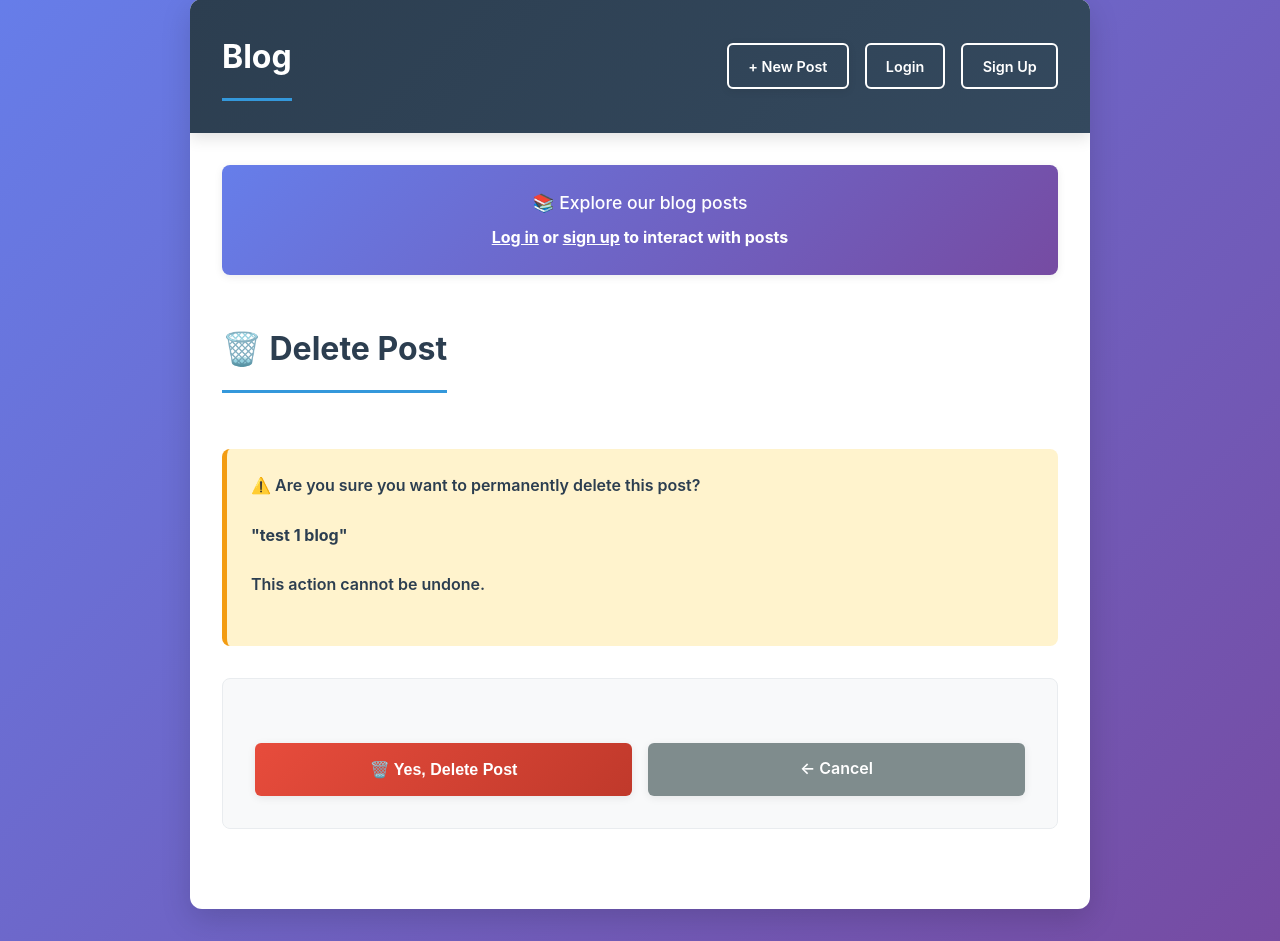
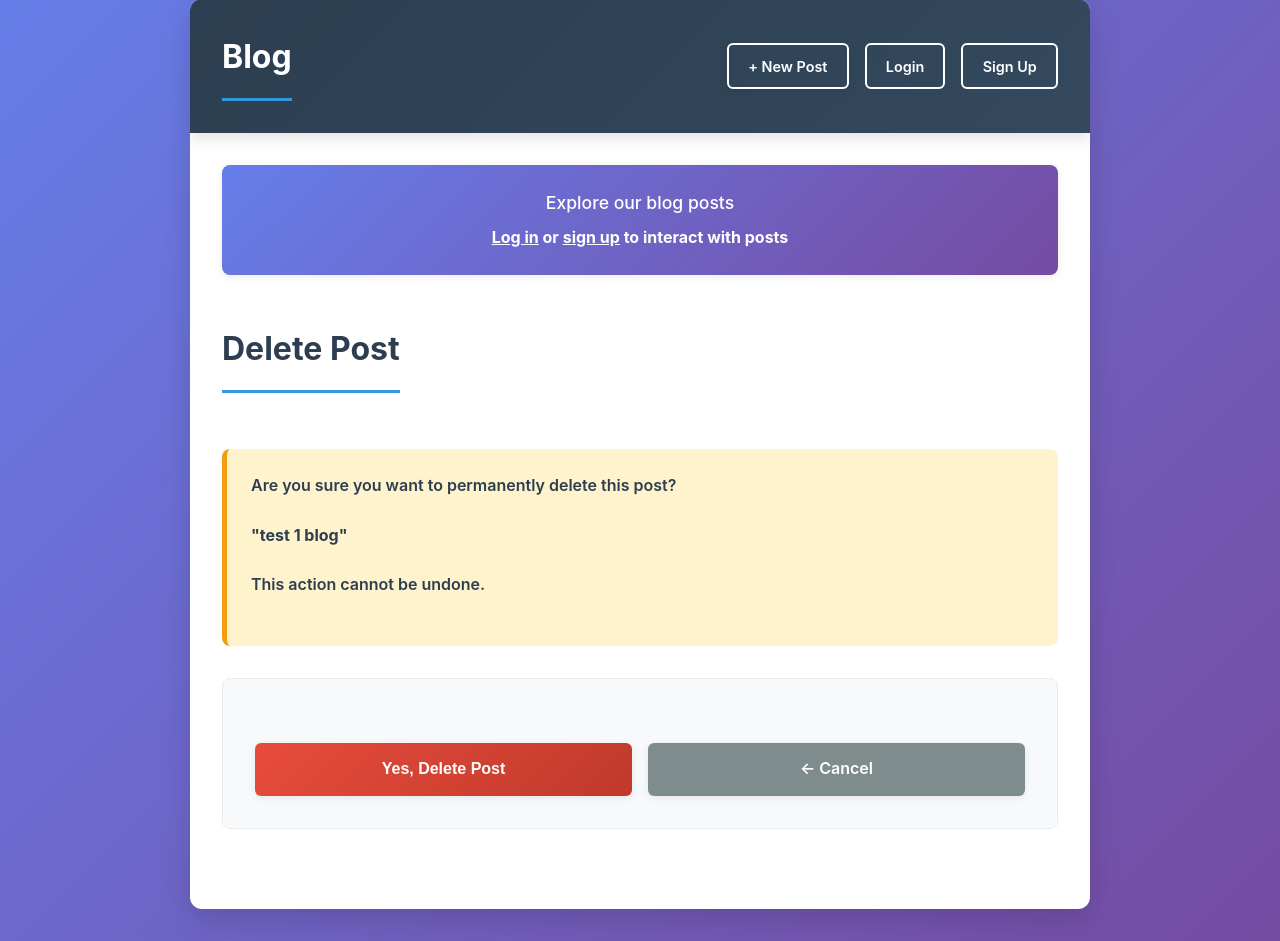
Before and after one commit to lemuel-2/Django-projects-2026, a Django app: page /post/1/delete/ in a window 1280 px wide. Shown: the part 33-974 px from the top of the page. Run offline with Django 5.2, Linux system fonts and the light colour scheme; data comes from the database, SQL or seed files in the repository; both versions use the stored data as it was after the commit; parts of the project's set-up code (start-up, migrations or seed data) failed here and were passed over.

Commit message:
Remove all emoji logos and icons from templates

```diff
--- a/blog_app/templates/base.html
+++ b/blog_app/templates/base.html
@@ -32,12 +32,12 @@
             <div>
                 {% if user.is_authenticated %}
                     <div class="welcome-message">
-                        <p>👋 Welcome back!</p>
+                        <p>Welcome back!</p>
                         <strong>{{ user.username }}</strong>
                     </div>
                 {% else %}
                     <div class="welcome-message">
-                        <p>📚 Explore our blog posts</p>
+                        <p>Explore our blog posts</p>
                         <strong><a href="{% url 'login' %}">Log in</a> or <a href="{% url 'signup' %}">sign up</a> to interact with posts</strong>
                     </div>
                 {% endif %}
--- a/blog_app/templates/home.html
+++ b/blog_app/templates/home.html
@@ -4,7 +4,7 @@
 
 {% block content %}
 <div class="posts-container">
-    <h1>📚 Blog Posts</h1>
+    <h1>Blog Posts</h1>
 
     {% if post_list %}
         {% for post in post_list %}
@@ -16,8 +16,8 @@
         {% endfor %}
     {% else %}
         <div class="empty-state">
-            <p>📭 No blog posts yet. Be the first to share your thoughts!</p>
-            <a href="{% url 'post_new' %}">✨ Create Your First Post</a>
+            <p>No blog posts yet. Be the first to share your thoughts!</p>
+            <a href="{% url 'post_new' %}">Create Your First Post</a>
         </div>
     {% endif %}
 </div>
--- a/blog_app/templates/post_delete.html
+++ b/blog_app/templates/post_delete.html
@@ -4,16 +4,16 @@
 
 {% block content %}
 <div class="post-form-container">
-    <h1>🗑️ Delete Post</h1>
+    <h1>Delete Post</h1>
     <div class="delete-confirmation">
-        <p>⚠️ Are you sure you want to permanently delete this post?</p>
+        <p>Are you sure you want to permanently delete this post?</p>
         <p><strong>"{{ post.title }}"</strong></p>
         <p>This action cannot be undone.</p>
     </div>
     <form action="" method="post" style="margin-top: 2rem;">
         {% csrf_token %}
         <div class="action-buttons">
-            <button type="submit" class="btn btn-danger">🗑️ Yes, Delete Post</button>
+            <button type="submit" class="btn btn-danger">Yes, Delete Post</button>
             <a href="{% url 'post_detail' post.pk %}" class="btn" style="background: linear-gradient(135deg, #7f8c8d 0%, #7f8c8d 100%); flex: 1; min-width: 150px; text-align: center;">← Cancel</a>
         </div>
     </form>
--- a/blog_app/templates/post_detail.html
+++ b/blog_app/templates/post_detail.html
@@ -5,14 +5,14 @@
 {% block content %}
 <article class="post-entry">
     <h2>{{ post.title }}</h2>
-    <div class="post-meta">📖 Full Article</div>
+    <div class="post-meta">Full Article</div>
     <p>{{ post.body }}</p>
 </article>
 
 <div class="action-buttons">
     {% if user.is_authenticated %}
-        <a href="{% url 'post_edit' post.pk %}" class="btn btn-warning">✏️ Edit Post</a>
-        <a href="{% url 'post_delete' post.pk %}" class="btn btn-danger">🗑️ Delete Post</a>
+        <a href="{% url 'post_edit' post.pk %}" class="btn btn-warning">Edit Post</a>
+        <a href="{% url 'post_delete' post.pk %}" class="btn btn-danger">Delete Post</a>
     {% endif %}
     <a href="{% url 'home' %}" class="btn" style="background: linear-gradient(135deg, #27ae60 0%, #229954 100%);">← Back to Posts</a>
 </div>
--- a/blog_app/templates/post_edit.html
+++ b/blog_app/templates/post_edit.html
@@ -4,11 +4,11 @@
 
 {% block content %}
 <div class="post-form-container">
-    <h1>✏️ Edit Post</h1>
+    <h1>Edit Post</h1>
     <form action="" method="post">
         {% csrf_token %}
         {{ form.as_p }}
-        <button type="submit" class="btn btn-warning">💾 Save Changes</button>
+        <button type="submit" class="btn btn-warning">Save Changes</button>
         <a href="{% url 'post_detail' post.pk %}" class="btn" style="margin-left: 0.5rem; background: linear-gradient(135deg, #7f8c8d 0%, #7f8c8d 100%);">Cancel</a>
     </form>
 </div>
--- a/blog_app/templates/post_new.html
+++ b/blog_app/templates/post_new.html
@@ -4,11 +4,11 @@
 
 {% block content %}
 <div class="post-form-container">
-    <h1>✨ Create New Post</h1>
+    <h1>Create New Post</h1>
     <form action="" method="post">
         {% csrf_token %}
         {{ form.as_p }}
-        <button type="submit" class="btn btn-success">📤 Publish Post</button>
+        <button type="submit" class="btn btn-success">Publish Post</button>
         <a href="{% url 'home' %}" class="btn" style="margin-left: 0.5rem; background: linear-gradient(135deg, #7f8c8d 0%, #7f8c8d 100%);">Cancel</a>
     </form>
 </div>
--- a/blog_app/templates/registration/login.html
+++ b/blog_app/templates/registration/login.html
@@ -4,7 +4,7 @@
 
 {% block content %}
 <div class="post-form-container" style="max-width: 500px; margin: 2rem auto;">
-    <h1>🔐 Login</h1>
+    <h1>Login</h1>
     <form method="post">
         {% csrf_token %}
         {{ form.as_p }}
--- a/blog_app/templates/registration/signup.html
+++ b/blog_app/templates/registration/signup.html
@@ -4,7 +4,7 @@
 
 {% block content %}
 <div class="post-form-container" style="max-width: 500px; margin: 2rem auto;">
-    <h1>✨ Create Account</h1>
+    <h1>Create Account</h1>
     <form method="post">
         {% csrf_token %}
         {{ form.as_p }}
```
Also changed, not shown: db.sqlite3.
